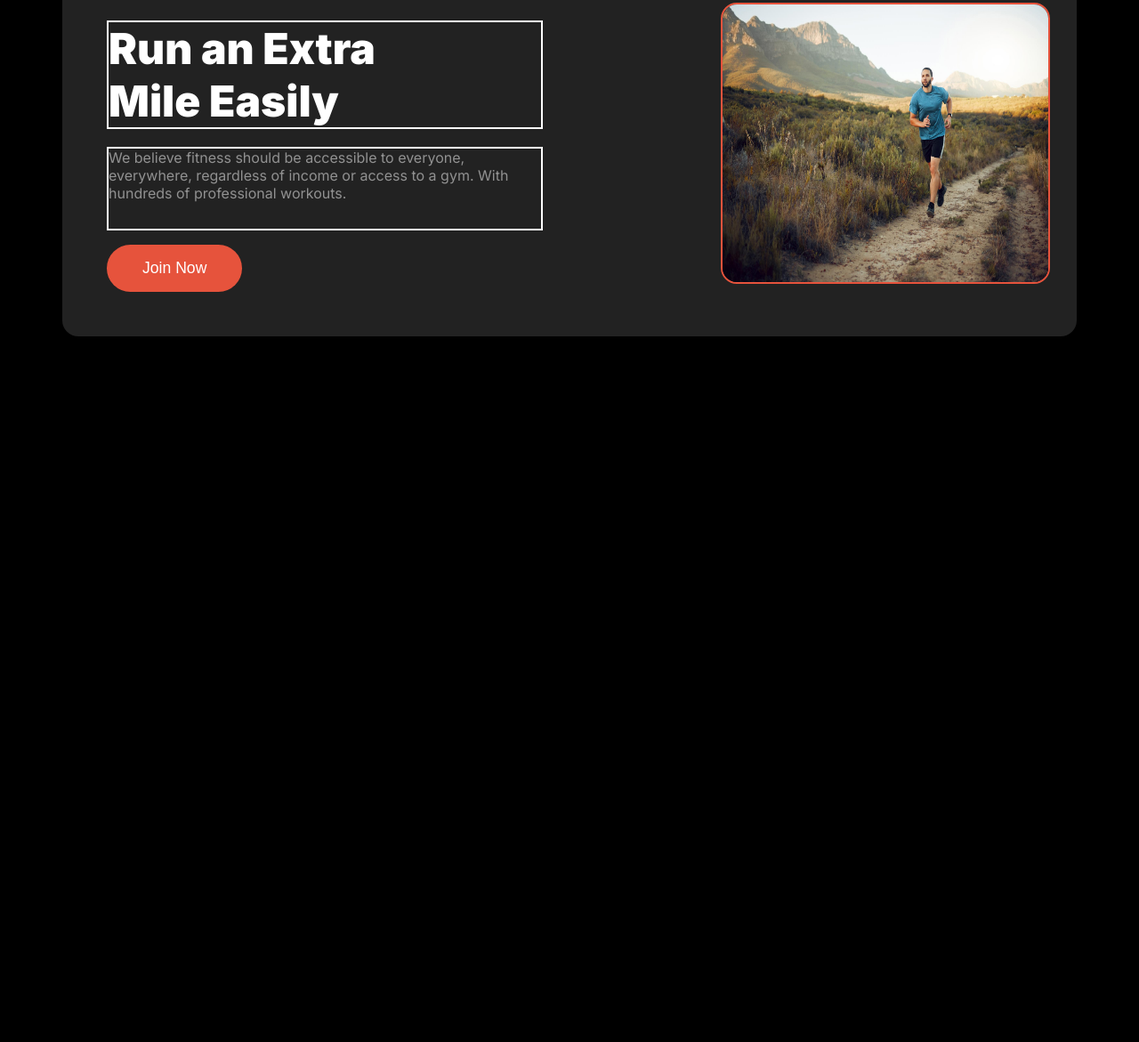
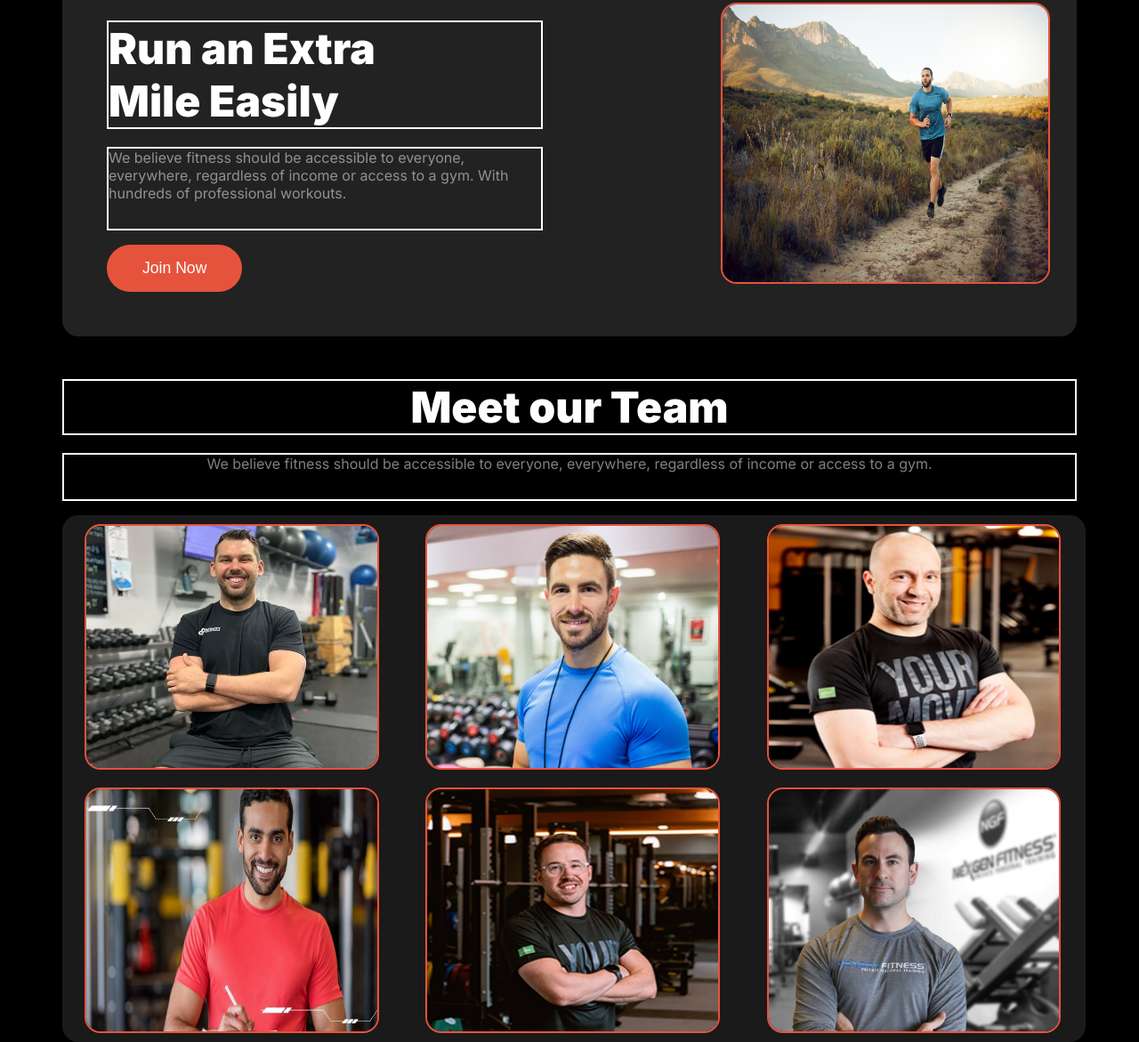
Before and after one commit to wasifuddin/Assignment-2, a plain HTML site: page index.html in a window 1280 px wide. Shown: the part 1251-2422 px from the top of the page at 89% size. Before the commit the page ends 1629 px from the top, so only its background shows below. Drawn offline with Linux system fonts and the light colour scheme; a web font is replaced by a local one.

Commit message:
Meet Team Structure Build

```diff
--- a/index.html
+++ b/index.html
@@ -95,6 +95,21 @@
         </div>
 
       </section>
+      <section class="team-meet">
+            <div class="team-container">
+                <p id="habit-p1">Meet our Team</p>
+                <p id="habit-p2">We believe fitness should be accessible to everyone, everywhere, regardless of income or access to a gym.</p>
+                <div class="team-img-container">
+                    <img src="images/trainer1.png" alt="" class="meet-img">
+                    <img src="images/trainer2.png" alt="" class="meet-img">
+                    <img src="images/trainer3.png" alt="" class="meet-img">
+                    <img src="images/trainer4.png" alt="" class="meet-img">
+                    <img src="images/trainer5.png" alt="" class="meet-img">
+                    <img src="images/trainer6.png" alt="" class="meet-img">
+                </div>
+            </div>
+
+      </section>
     </main>
   </body>
 </html>
--- a/styles/style.css
+++ b/styles/style.css
@@ -212,3 +212,28 @@ background: rgb(34, 34, 34);
     padding-bottom: 30px;
     margin-top: 0px;
 }
+
+
+
+
+
+
+.team-img-container{
+    display: grid;
+    grid-template-columns: repeat(3, 1fr);
+    width: calc(100% - 10px);
+    border-radius: 18px;
+    background: rgba(255, 255, 255, 0.1);
+    gap: 20px;
+    padding: 10px 10px 10px 10px;
+
+}
+
+.meet-img{
+    width: 100%;
+    border-radius: 18px;
+    width: 326.67px;
+    height: 272px;
+    margin-left: 15px;
+
+}
```
